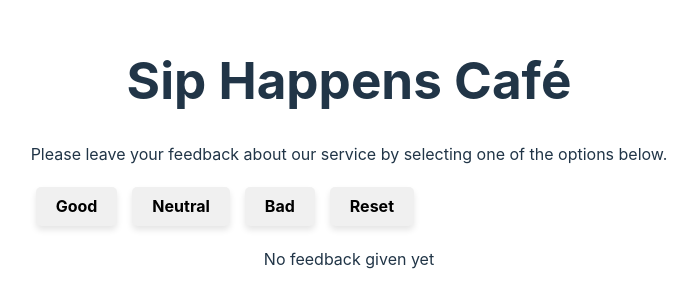
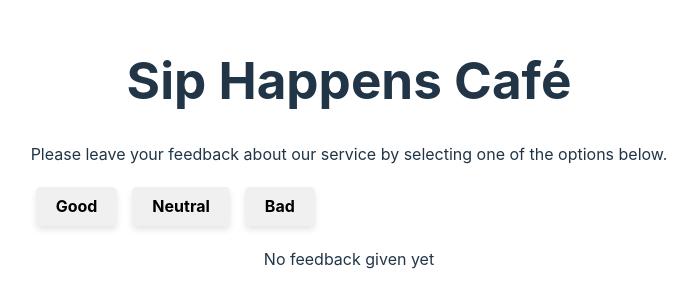
Before and after one commit to Ivannayana/goit-react-hw-02, a React (Vite) app: page / in a window 1280 px wide. Shown: the part 248-556 px from the top of the page, without its empty margins (291-986 px from the left). Built offline with nearby package versions, Linux system fonts and the light colour scheme.

Commit message:
totalFedback localStorage

```diff
--- a/src/App.jsx
+++ b/src/App.jsx
@@ -28,7 +28,11 @@ const App = () => {
 
   const resetFeedback = () => {
     setFeedback({ good: 0, neutral: 0, bad: 0 });
-    localStorage.removeItem("feedback");
+
+    localStorage.setItem(
+      "feedback",
+      JSON.stringify({ good: 0, neutral: 0, bad: 0 })
+    );
   };
 
   const totalFeedback = feedback.good + feedback.neutral + feedback.bad;
--- a/src/components/Options/Options.jsx
+++ b/src/components/Options/Options.jsx
@@ -1,7 +1,7 @@
 import React from "react";
 import styles from "../Options/Options.module.css";
 
-const Options = ({ updateFeedback, resetFeedback }) => {
+const Options = ({ updateFeedback, resetFeedback, totalFeedback }) => {
   return (
     <div className={styles.box}>
       <button className={styles.button} onClick={() => updateFeedback("good")}>
@@ -16,9 +16,14 @@ const Options = ({ updateFeedback, resetFeedback }) => {
       <button className={styles.button} onClick={() => updateFeedback("bad")}>
         Bad
       </button>
-      <button className={styles.button} onClick={() => resetFeedback("reset")}>
-        Reset
-      </button>
+      {totalFeedback > 0 && (
+        <button
+          className={styles.button}
+          onClick={() => resetFeedback("reset")}
+        >
+          Reset
+        </button>
+      )}
     </div>
   );
 };
```
